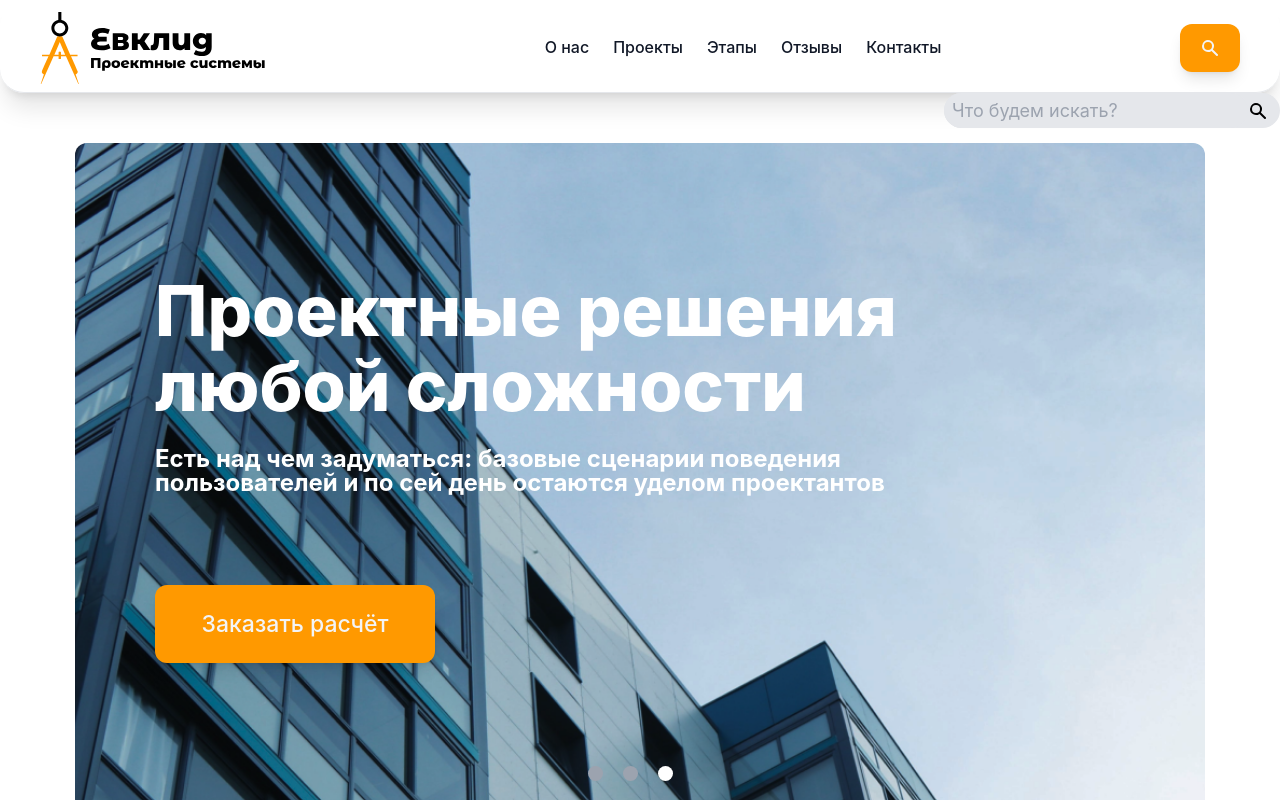
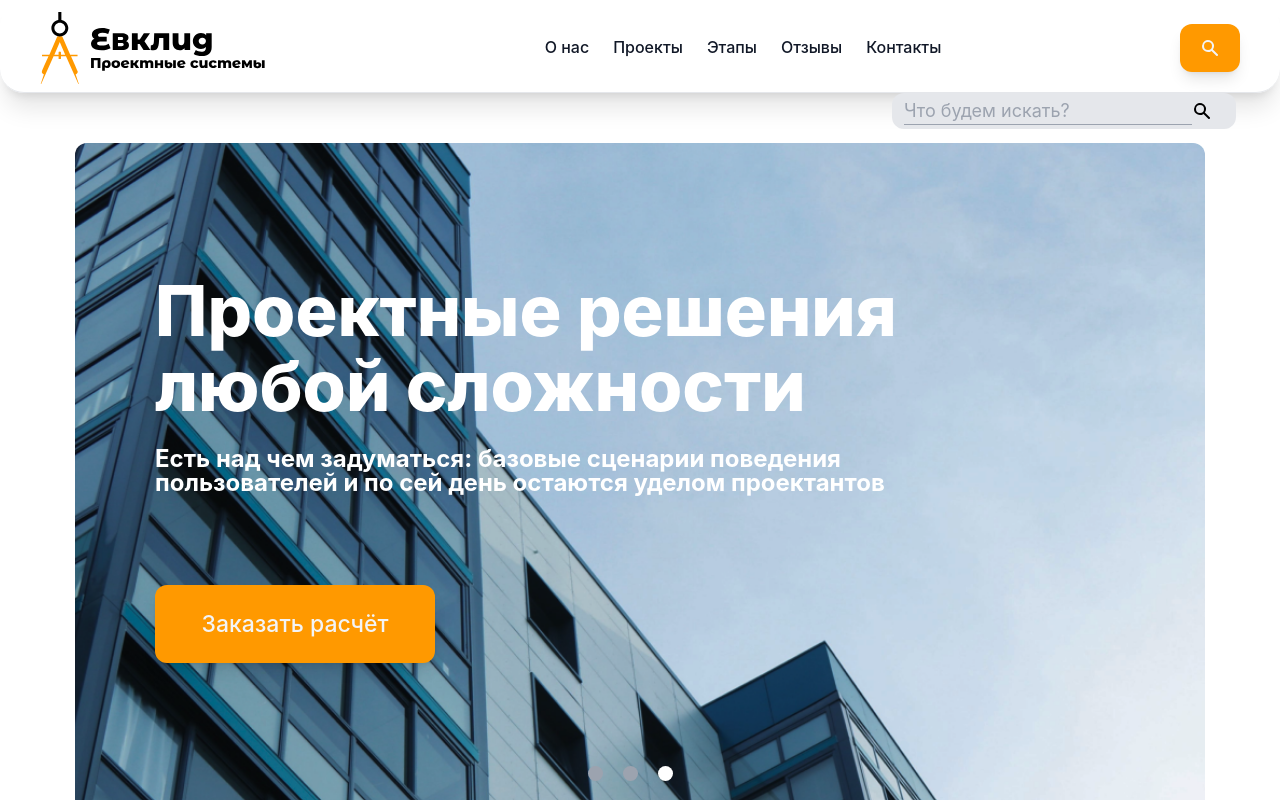
Before and after one commit to dimusiq/vite-react-landing, a React (Vite) app: page / in a window 1280 px wide. Both pictures are taken after a click on the button 1210 px from the left and 48 px from the top of the page. Shown: the top 800 px of the page. Built offline with nearby package versions, Linux system fonts and the light colour scheme.

Commit message:
small fixes

```diff
--- a/src/components/About.jsx
+++ b/src/components/About.jsx
@@ -43,7 +43,7 @@ const About = () => {
 								подготовке и реализации новых принципов
 							</p>
 							<Button
-								className={`${styles.buttonStyles} border-yellow-600 backdrop-opacity-10 backdrop-invert bg-black/20 border-[3px]`}
+								className={`${styles.buttonStyles} border-orange-400 backdrop-opacity-10 backdrop-invert bg-black/20 border-2`}
 							>
 								Подробнее
 							</Button>
--- a/src/components/Button.jsx
+++ b/src/components/Button.jsx
@@ -1,10 +1,7 @@
-import React from 'react';
-import styles from '../styles';
-
-const Button = ({ className, onClick, children }) => {
+const Button = ({ className, onClick, children, type }) => {
 	return (
 		<button
-			type='button'
+			type={type}
 			className={className}
 			onClick={onClick}
 		>
--- a/src/components/Footer.jsx
+++ b/src/components/Footer.jsx
@@ -42,20 +42,6 @@ const Footer = () => {
 						Оставить заявку
 					</h1>
 					<InputForm />
-					<div className='flex justify-between items-center  mt-[32px]'>
-						<Button
-							type='submit'
-							className={`${styles.buttonStyles} btn-orange px-[35px]`}
-						>
-							Отправить данные
-						</Button>
-						<div className='flex ml-5 '>
-							<input type='checkbox' className=''></input>
-							<span className=' px-1 text-gray-300'>
-								Согласен на обработку данных
-							</span>
-						</div>
-					</div>
 				</div>
 			</div>
 			<div className='hidden md:mt-[50px]  md:flex md:w-[363px] md:leading-8 md:text-gray-300  '>
--- a/src/components/InputForm.jsx
+++ b/src/components/InputForm.jsx
@@ -2,6 +2,7 @@ import { useState } from 'react';
 import { TextArea } from '.';
 import { useFieldChange } from '../hooks/useFiledChange';
 import Input from './Input';
+import Button from './Button';
 import styles from '../styles';
 
 const InputForm = ({ onSubmit }) => {
@@ -15,6 +16,7 @@ const InputForm = ({ onSubmit }) => {
 	const handleSubmit = (e) => {
 		e.preventDefault();
 		onSubmit(formData);
+		setFormData('');
 	};
 
 	return (
@@ -41,6 +43,20 @@ const InputForm = ({ onSubmit }) => {
 				onChange={handleChange('textarea')}
 				className={`${styles.inputStyles} `}
 			/>
+			<div className='flex justify-between items-center mt-[32px]'>
+				<Button
+					type='submit'
+					className={`${styles.buttonStyles} btn-orange px-[35px]`}
+				>
+					Отправить данные
+				</Button>
+				<div className='flex ml-5 '>
+					<input type='checkbox' className=''></input>
+					<span className=' px-1 text-gray-300'>
+						Согласен на обработку данных
+					</span>
+				</div>
+			</div>
 		</form>
 	);
 };
--- a/src/components/Search.jsx
+++ b/src/components/Search.jsx
@@ -4,17 +4,13 @@ import { search } from '../assets';
 
 const Search = ({ active }) => {
 	return (
-		<div
-			className={`${
-				active ? 'hidden' : 'relative'
-			}`}
-		>
-			<form className='flex absolute z-10 items-center right-0'>
-				<div className='  transform duration-500 transition-all'>
-					<div className='flex align-middle bg-gray-200 rounded-3xl items-center '>
+		<div className={`${active ? 'hidden' : 'relative'}`}>
+			<form className='flex absolute z-10 items-center right-11'>
+				<div className='transform duration-500 transition-all'>
+					<div className='flex align-middle bg-gray-200 rounded-xl items-center px-3 py-1 '>
 						<Input
 							placeholder='Что будем искать?'
-							className='bg-gray-200 text-[18px] rounded-3xl px-2 py-1'
+							className='bg-gray-200 text-[18px] outline-none  border-b border-gray-400 '
 						/>
 						<img
 							src={search}
--- a/src/styles.js
+++ b/src/styles.js
@@ -2,7 +2,7 @@ const styles = {
 	boxWidth: 'xl:max-w-[1920px] w-full',
 
 	buttonStyles:
-		'flex justify-center items-center h-12 px-5 font-medium text-gray-100 bg-orange-400 whitespace-nowrap hover:bg-orange-500 hover:text-white rounded-xl shadow-lg hover:shadow-xl transform hover:scale-105 transition duration-500 focus:outline-none',
+		'flex justify-center items-center h-12 px-5 font-medium text-gray-100 bg-orange-400 whitespace-nowrap hover:bg-orange-400 hover:text-white rounded-xl shadow-lg hover:shadow-xl transform hover:scale-105 transition duration-500 focus:outline-none',
 
 	paragraph: 'font-normal text-[16px] leading-8',
 
```
